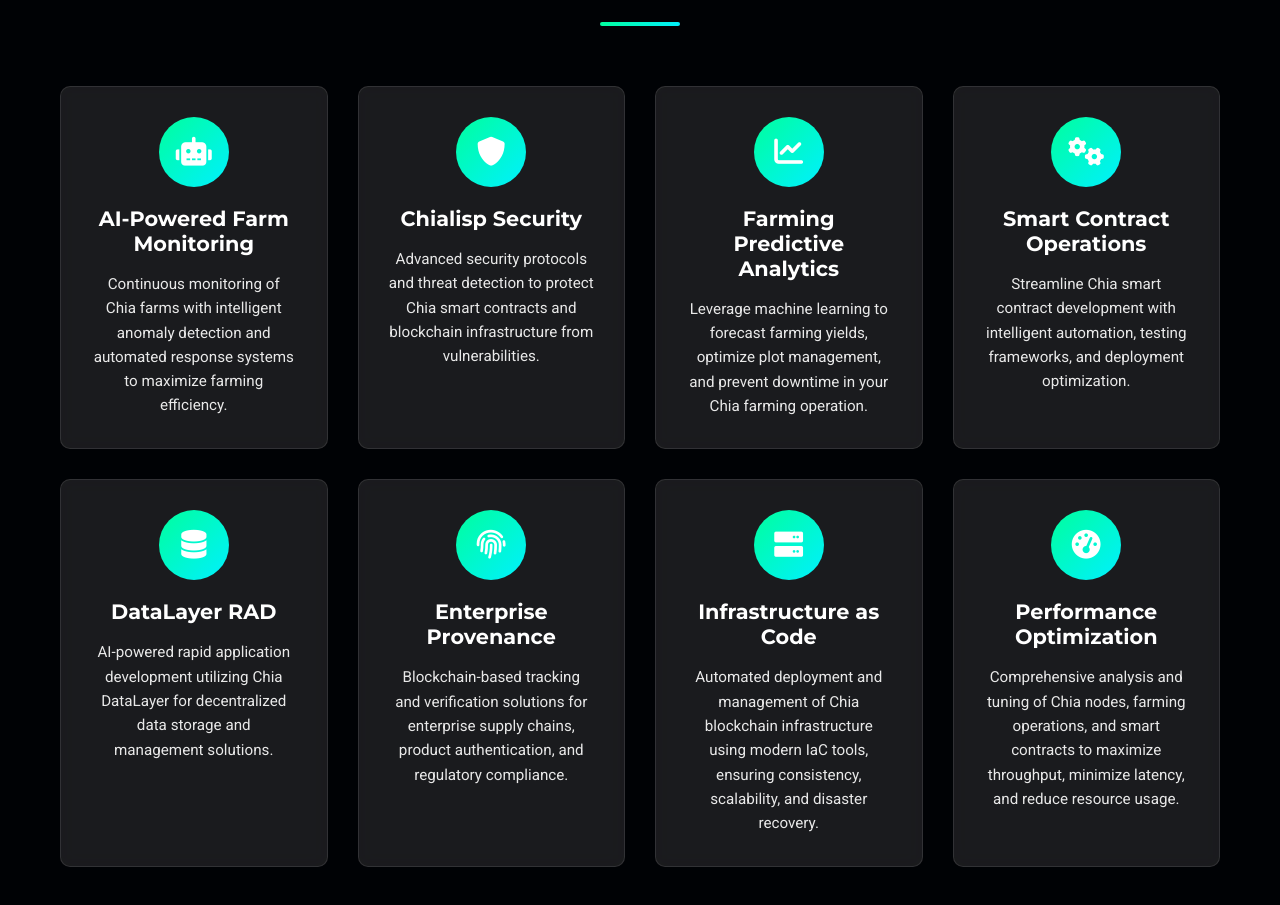
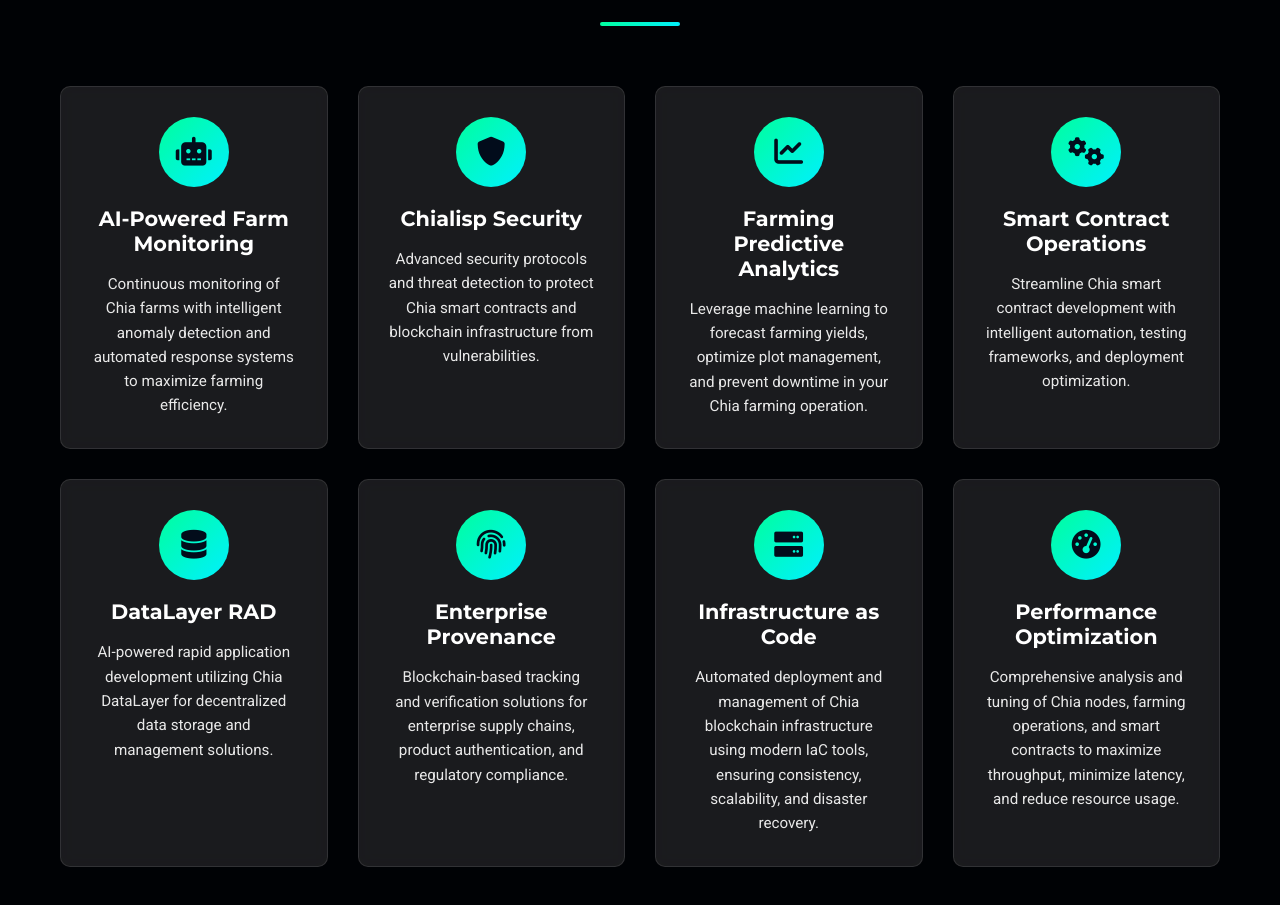
Before and after one commit to dcarrith/lochness, a Next.js app: page / in a window 1280 px wide. Shown: the part 1505-2410 px from the top of the page. Built offline with nearby package versions, Linux system fonts and the light colour scheme; no server answers.

Commit message:
Updated the service-card icons and some text.

```diff
--- a/public/css/styles.css
+++ b/public/css/styles.css
@@ -740,6 +740,7 @@
     align-items: center;
     justify-content: center;
     font-size: 1.8rem;
+    color: var(--dark-color);
 }
 
 .service-card h3 {
```
